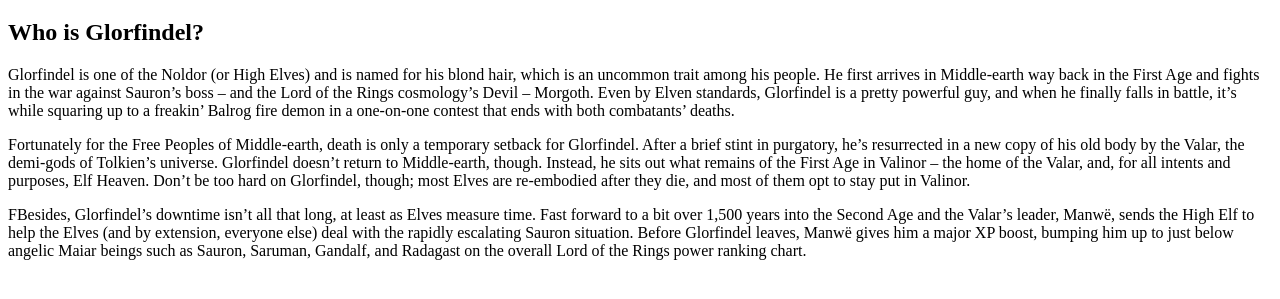
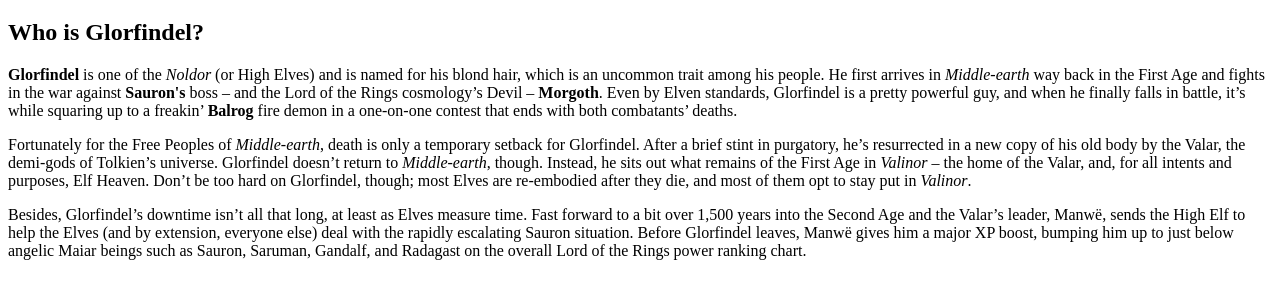
Before and after one commit to s3ph1r0thh/my_first_webpage, a plain HTML site: page index.html in a window 1280 px wide. Shown: the part 61-360 px from the top of the page. Drawn offline with Linux system fonts and the light colour scheme.

Commit message:
Add strong and em elements to text in p tags

```diff
--- a/index.html
+++ b/index.html
@@ -8,17 +8,17 @@
     <body>
         <h1>Glorfindel</h1>
         <h2>Who is Glorfindel?</h2>
-        <p>Glorfindel is one of the Noldor (or High Elves) and is named for his blond hair, which is an uncommon trait among his people.
-            He first arrives in Middle-earth way back in the First Age and fights in the war against Sauron’s boss – and the
-            Lord of the Rings cosmology’s Devil – Morgoth. Even by Elven standards, Glorfindel is a pretty powerful guy, and when he finally
-            falls in battle, it’s while squaring up to a freakin’ Balrog fire demon in a one-on-one contest that ends with both combatants’ deaths.</p>
+        <p><strong>Glorfindel</strong> is one of the <em>Noldor</em> (or High Elves) and is named for his blond hair, which is an uncommon trait among his people.
+            He first arrives in <em>Middle-earth</em> way back in the First Age and fights in the war against <strong>Sauron's</strong> boss – and the
+            Lord of the Rings cosmology’s Devil – <strong>Morgoth</strong>. Even by Elven standards, Glorfindel is a pretty powerful guy, and when he finally
+            falls in battle, it’s while squaring up to a freakin’ <strong>Balrog</strong> fire demon in a one-on-one contest that ends with both combatants’ deaths.</p>
 
-        <p>Fortunately for the Free Peoples of Middle-earth, death is only a temporary setback for Glorfindel. After a brief stint in purgatory,
-            he’s resurrected in a new copy of his old body by the Valar, the demi-gods of Tolkien’s universe. Glorfindel doesn’t return to Middle-earth,
-            though. Instead, he sits out what remains of the First Age in Valinor – the home of the Valar, and, for all intents and purposes, Elf Heaven.
-            Don’t be too hard on Glorfindel, though; most Elves are re-embodied after they die, and most of them opt to stay put in Valinor.</p>
+        <p>Fortunately for the Free Peoples of <em>Middle-earth</em>, death is only a temporary setback for Glorfindel. After a brief stint in purgatory,
+            he’s resurrected in a new copy of his old body by the Valar, the demi-gods of Tolkien’s universe. Glorfindel doesn’t return to <em>Middle-earth</em>,
+            though. Instead, he sits out what remains of the First Age in <em>Valinor</em> – the home of the Valar, and, for all intents and purposes, Elf Heaven.
+            Don’t be too hard on Glorfindel, though; most Elves are re-embodied after they die, and most of them opt to stay put in <em>Valinor</em>.</p>
 
-        <p>FBesides, Glorfindel’s downtime isn’t all that long, at least as Elves measure time. Fast forward to a bit over 1,500 years into the Second Age and the
+        <p>Besides, Glorfindel’s downtime isn’t all that long, at least as Elves measure time. Fast forward to a bit over 1,500 years into the Second Age and the
             Valar’s leader, Manwë, sends the High Elf to help the Elves (and by extension, everyone else) deal with the rapidly escalating Sauron situation.
             Before Glorfindel leaves, Manwë gives him a major XP boost, bumping him up to just below angelic Maiar beings such as Sauron, Saruman, Gandalf,
             and Radagast on the overall Lord of the Rings power ranking chart.</p>
```
